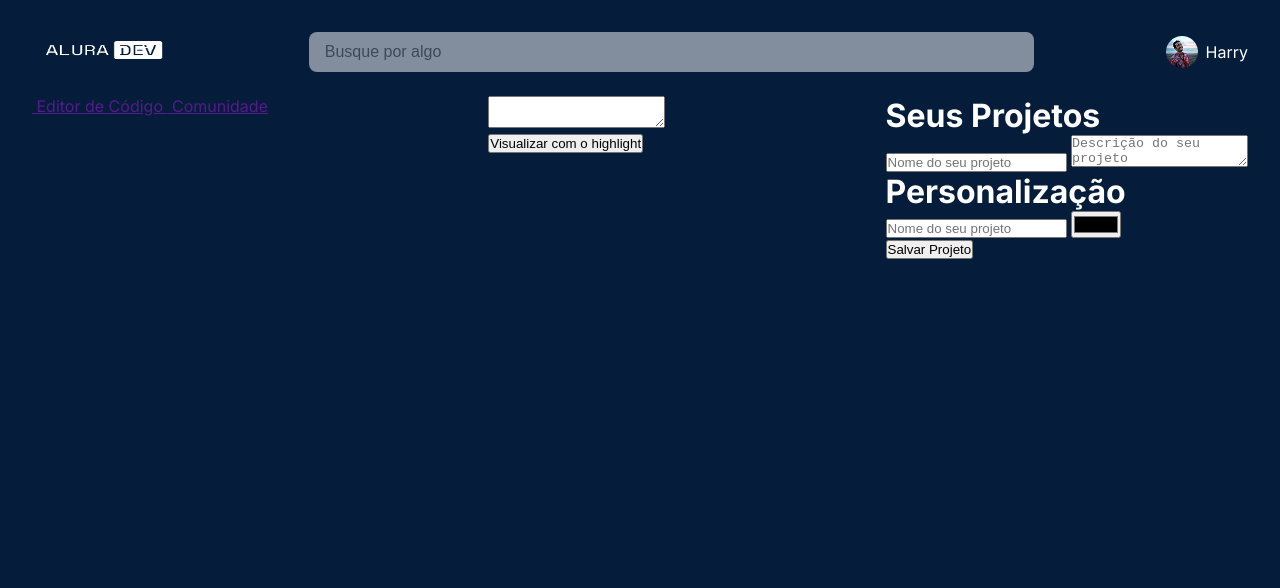
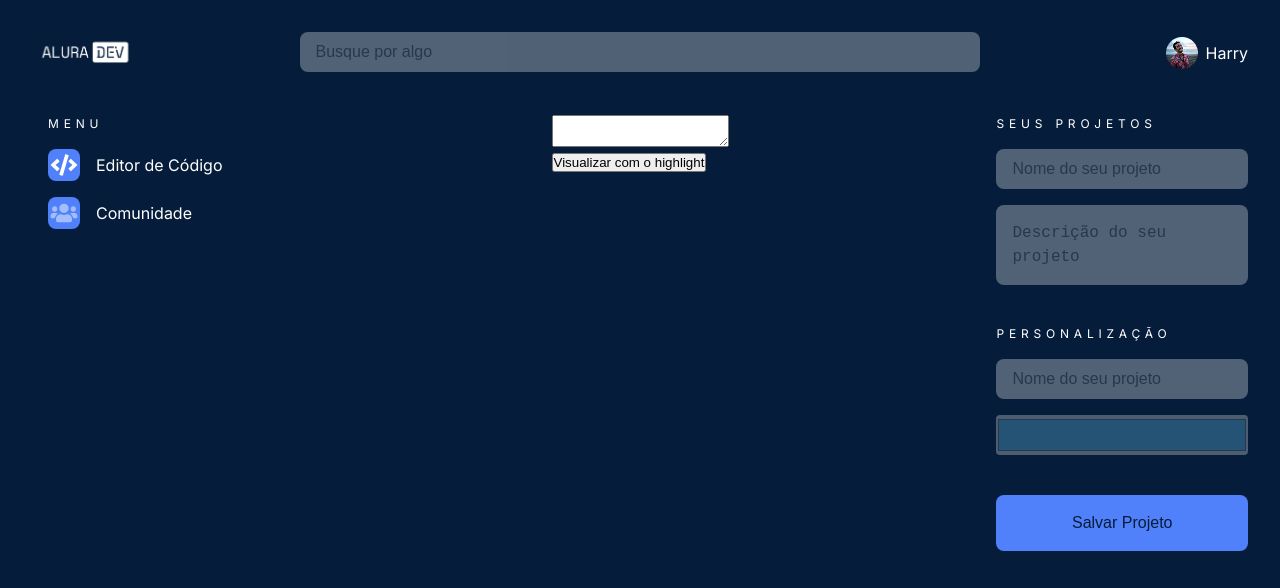
Before and after one commit to cjnetbr/Alura-Challenge-Edicao-Front-end, a plain HTML site: page index.html in a window 1280 px wide. Drawn offline with Linux system fonts and the light colour scheme.

Commit message:
SEM-1 - Siderbar left e right concluidas

```diff
--- a/css/style.css
+++ b/css/style.css
@@ -21,7 +21,7 @@ body {
     flex-direction: column;
     align-items: flex-start;
     justify-content: espace-between;
-    gap: 1.5rem;
+    gap: 2.5rem;
     padding: 2rem;
 }
 
@@ -30,34 +30,37 @@ header {
     display: flex;
     justify-content: space-between;
 }
-
+.logo{
+    width: 22%;
+}
 .logo img{
-    width: 145px;
-    height: 35px;
+    width: 40%;
+    height: auto;
     flex-shrink: 0;
 }
 
 .find {
-    width: 725px;
+    width: 56%;
 }
 
 .find input {
     width: 100%;
-    height: 40px;
-    border-radius: 8px;
+    height: 2.5rem;
+    border-radius: 0.5rem;
     border: none;
     padding-left: 1rem;
     font-size: 1rem;
     color: var(--blue-dark-blue);
     font-weight: 400;
     line-height: 1.5rem;
-    opacity: 0.5;
+    opacity: 0.3;
 }
 
 .avatar {
+    width: 22%;
     display: flex;
     align-items: center;
-    justify-content: center;
+    justify-content:flex-end;
     gap: 0.5rem;
 }
 
@@ -67,5 +70,125 @@ main {
     justify-content: space-between;
     gap: 2rem;
     flex-wrap: wrap;
+}
 
+.siderbar-left {
+    width: 22%;
+    display: flex;
+    flex-direction: column;
+    justify-content: flex-start;
+    gap: 1rem;
+    padding-left: 1rem;
 }
+
+.siderbar-title {
+    font-weight: 400;
+    font-size: 0.75rem;
+    line-height: 1.125rem;
+    color: var(--neutral-white);
+    text-transform: uppercase;
+    letter-spacing: 0.3rem;
+}
+.siderbar-left img {
+    width: 2rem;
+    height: 2rem;
+    flex-shrink: 0;
+    border-radius: 0.5rem;
+    background-color: var(--blue-blue-300);
+    }
+
+.siderbar-left a {
+    text-decoration: none;
+    color: var(--neutral-white);
+    font-weight: 400;
+    font-size: 1rem;
+    line-height: 1.5rem;
+    display: flex;
+    align-items: center;
+    gap: 1rem;
+}
+
+.siderbar-right {
+    width: 22%;
+    display: flex;
+    flex-direction: column;
+    justify-content: flex-start;
+    gap: 1rem;
+    padding-left: 1rem
+}
+
+.siderbar-right .project{
+    display: flex;
+    flex-direction: column;
+    gap: 1rem;
+}
+
+.siderbar-right .project .input-text{
+    width: 100%;
+    height: 2.5rem;
+    border-radius: 0.5rem;
+    border: none;
+    padding-left: 1rem;
+    font-size: 1rem;
+    color: var(--blue-dark-blue);
+    font-weight: 400;
+    line-height: 1.5rem;
+    opacity: 0.3;
+}
+
+.siderbar-right .project .input-t_area{
+    width: 100%;
+    height: 5rem;
+    border-radius: 0.5rem;
+    border: none;
+    padding: 1rem;
+    font-size: 1rem;
+    color: var(--blue-dark-blue);
+    font-weight: 400;
+    line-height: 1.5rem;
+    opacity: 0.3;
+    resize: none;
+}
+
+.siderbar-right .settings{
+    display: flex;
+    flex-direction: column;
+    gap: 1rem;
+    margin-top: 1.5rem;
+}
+
+.siderbar-right .settings .input-text{
+    width: 100%;
+    height: 2.5rem;
+    border-radius: 0.5rem;
+    border: none;
+    padding-left: 1rem;
+    font-size: 1rem;
+    color: var(--blue-dark-blue);
+    font-weight: 400;
+    line-height: 1.5rem;
+    opacity: 0.3;
+}
+
+.siderbar-right .settings .input-color{
+    width: 100%;
+    height: 2.5rem;
+    border-radius: 0.25rem;
+    border: none;
+    opacity: 0.3;
+}
+
+.siderbar-right .btn-save-project{
+    width: 100%;
+    height: 3.5rem;
+    border-radius: 0.5rem;
+    border: none;
+    background-color: var(--blue-blue-300);
+    padding: 1rem 1rem;
+    color: var(--blue-dark-blue);
+    font-weight: 400;
+    font-size: 1rem;
+    line-height: 1.5rem;
+    cursor: pointer;
+    margin-top: 1.5rem;
+}
--- a/index.html
+++ b/index.html
@@ -22,16 +22,16 @@
     </header>
 
     <main>
-        <div class="siderbar-left">
-            <nav>
-                <a href="">
-                    <img src="" alt=""> Editor de Código
-                </a>
-                <a href="">
-                     <img src="" alt=""> Comunidade
-                </a>
-            </nav>
-        </div>
+        <nav class="siderbar-left">
+            <span class="siderbar-title">MENU</span>
+            <a href="">
+                <img src="./asset/img/icon/icon_01.svg" alt=""> Editor de Código
+            </a>
+            <a href="">
+                <img src="./asset/img/icon/icon_users.svg" alt=""> Comunidade
+            </a>
+        </nav>
+
         <section>
             <div class="code-editor">
                 <textarea name="code-editor" id=""></textarea>
@@ -40,16 +40,16 @@
         </section>
         <div class="siderbar-right">
             <div class="project">
-                <h1>Seus Projetos</h1>
-                <input type="text" placeholder="Nome do seu projeto">
-                <textarea name="description_project" placeholder="Descrição do seu projeto" id=""></textarea>
+                <span class="siderbar-title">Seus Projetos</span>
+                <input class="input-text"type="text" placeholder="Nome do seu projeto">
+                <textarea class="input-t_area" name="description_project" placeholder="Descrição do seu projeto" id=""></textarea>
             </div>
             <div class="settings">
-                <h1>Personalização</h1>
-                <input type="text" placeholder="Nome do seu projeto">
-                <input type="color" name="color" id="">
+                <span class="siderbar-title">Personalização</span>
+                <input class="input-text" placeholder="Nome do seu projeto">
+                <input  class="input-color" type="color"  name="color" value="#6BD1FF" id="">
             </div>
-            <button>Salvar Projeto</button>
+            <button class="btn-save-project"">Salvar Projeto</button>
     </main>
 
     <footer></footer>
```
Also changed, not shown: asset/img/icon/icon_01.svg (added), asset/img/icon/icon_users.svg (added).
